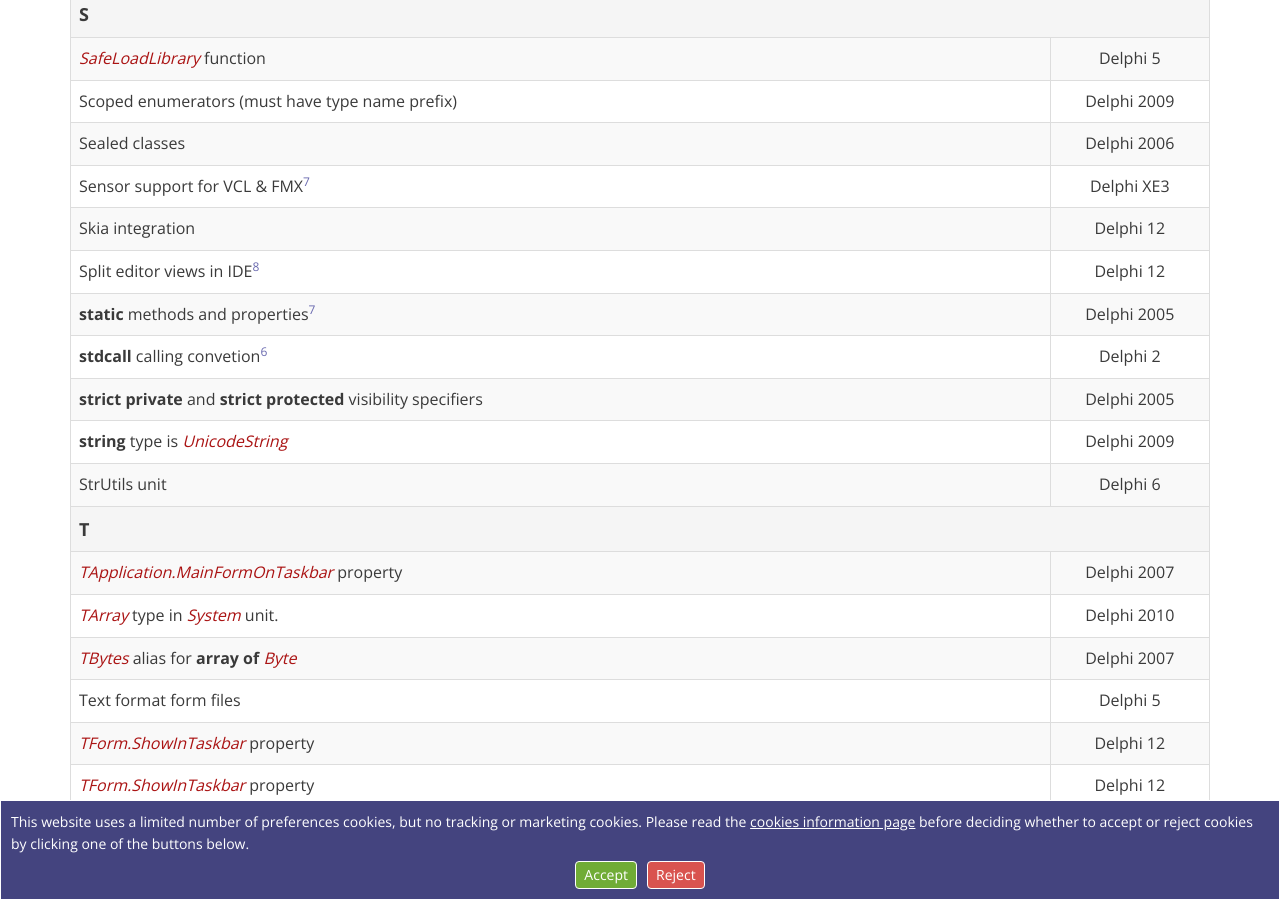
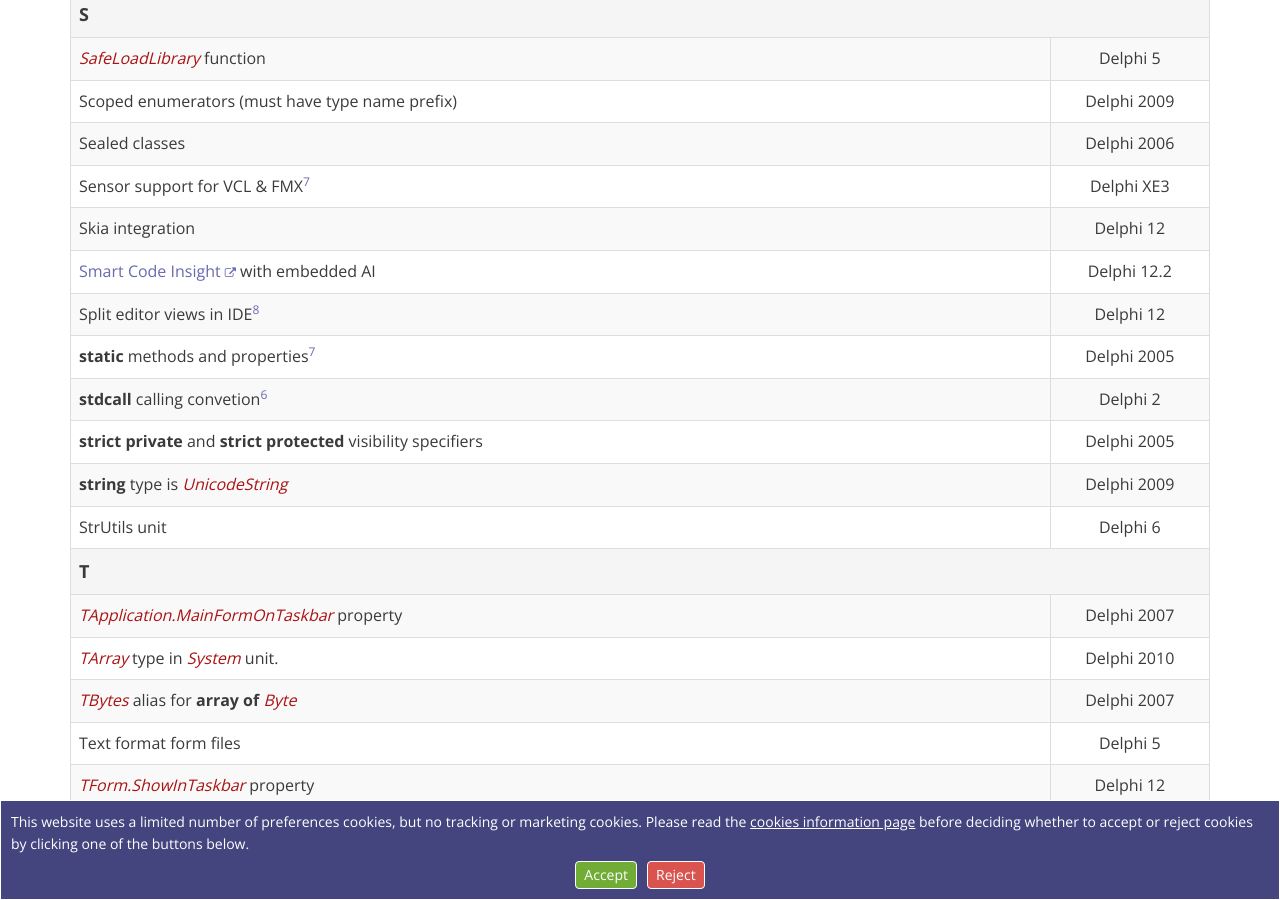
Before and after one commit to delphidabbler/delphidabbler.github.io, a Jekyll site: the page built from notes/version-features.html, in a window 1280 px wide and 900 px high, scrolled down 7253 px. Built offline with Jekyll 4.4.1, drawn with Linux system fonts in a browser that asks for light colours; some of the changed text lies outside the part shown.

Commit message:
Update version-features.html
Add entries for Smart CodeInsight and WebStencils

Fixes #162

```diff
--- a/notes/version-features.html
+++ b/notes/version-features.html
@@ -772,6 +772,10 @@
                     <td>Delphi 12</td>
                 </tr>
                 <tr>
+                    <td><a href="https://docwiki.embarcadero.com/RADStudio/Athens/en/Smart_CodeInsight">Smart Code Insight</a> with embedded AI</td>
+                    <td>Delphi 12.2</td>
+                </tr>
+                <tr>
                     <td>Split editor views in IDE<a href="#footnote-8" title="Source: Delphi Master Release List"><sup>8</sup></a></td>
                     <td>Delphi 12</td>
                 </tr>
@@ -976,6 +980,10 @@
             </thead>
             <tbody>
                 <tr>
+                    <td><a href="https://docwiki.embarcadero.com/RADStudio/Athens/en/WebStencils">WebStencils</a> - scriptable text-processing engine.</td>
+                    <td>Delphi 12.2</td>
+                </tr>
+                <tr>
                     <td><var>WideString</var> type<a href="#footnote-6" title="Source: StackOverflow"><sup>6</sup></a></td>
                     <td>Delphi 3</td>
                 </tr>
```
